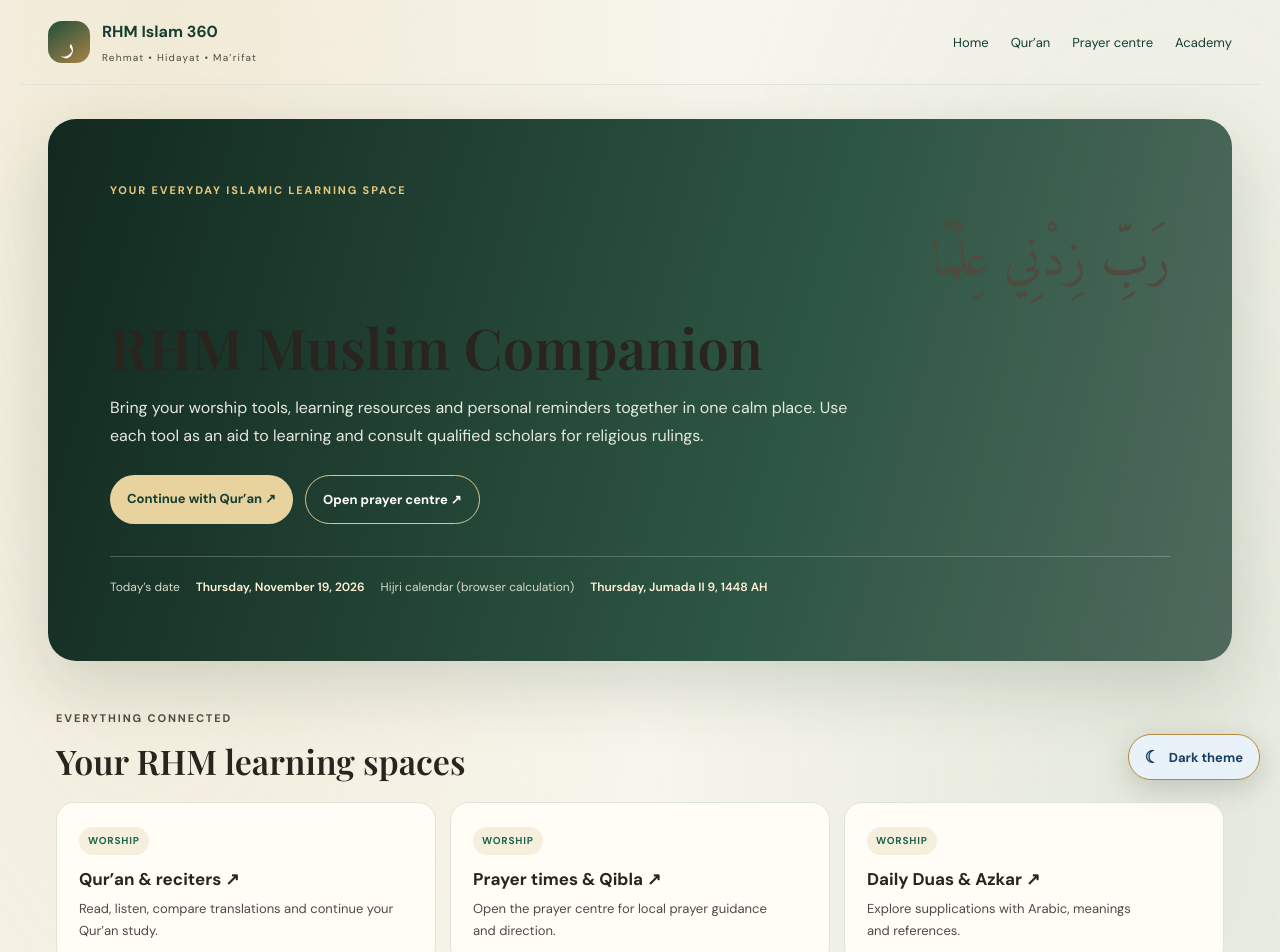
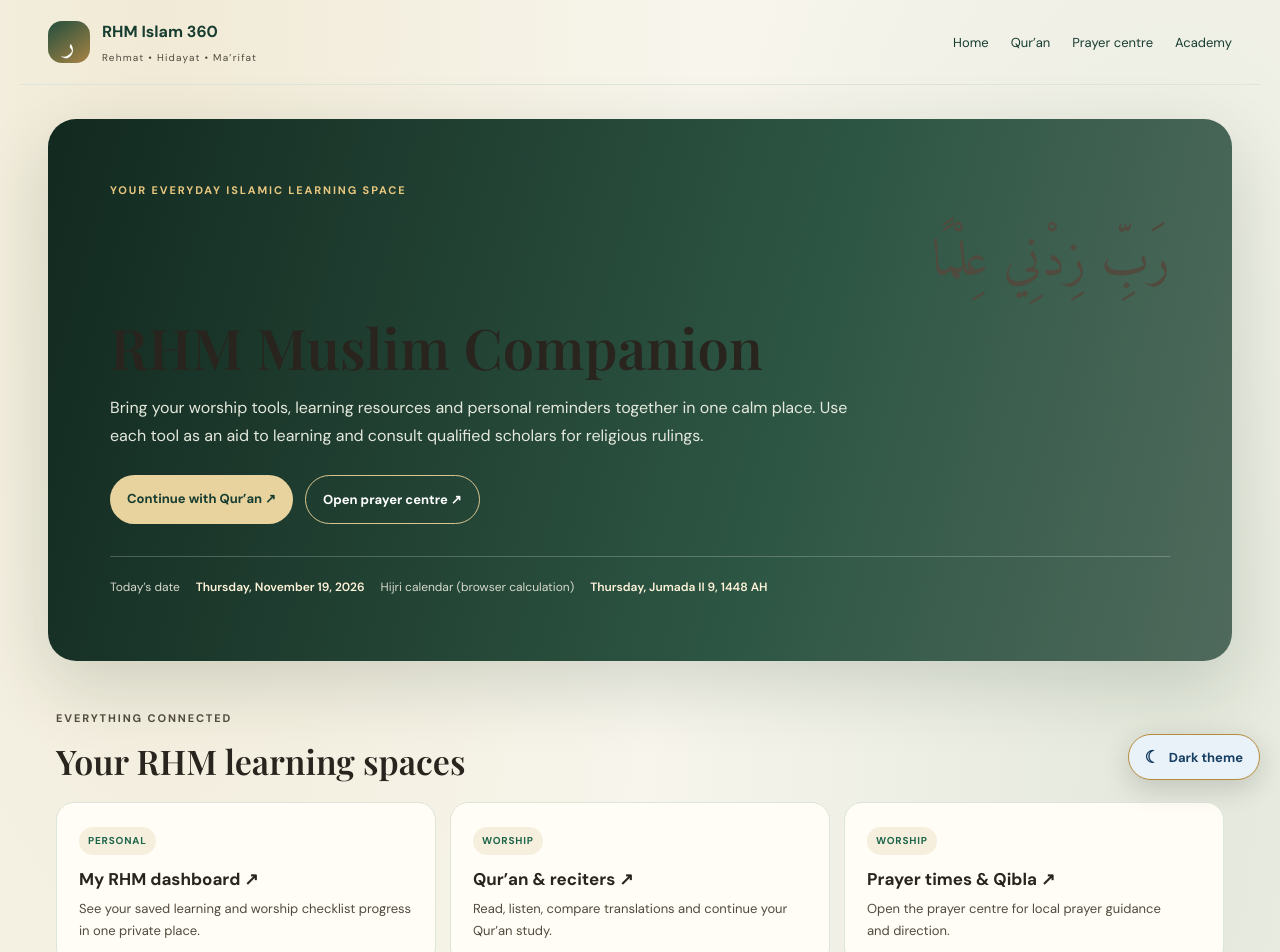
Before and after one commit to muhammadhadiurrehman7-max/rhm-islamic-circle, a Next.js app: page /companion in a window 1280 px wide. Shown: the top 952 px of the page. Built offline with nearby package versions, Linux system fonts and the light colour scheme; a web font is replaced by a local one.

Commit message:
Link personal dashboard from Companion

```diff
--- a/app/companion/page.tsx
+++ b/app/companion/page.tsx
@@ -4,6 +4,7 @@ import { useEffect, useMemo, useState } from "react";
 import styles from "./page.module.css";
 
 const links = [
+  { title: "My RHM dashboard", description: "See your saved learning and worship checklist progress in one private place.", href: "/my-rhm", tag: "Personal" },
   { title: "Qur’an & reciters", description: "Read, listen, compare translations and continue your Qur’an study.", href: "/quran", tag: "Worship" },
   { title: "Prayer times & Qibla", description: "Open the prayer centre for local prayer guidance and direction.", href: "/prayer-times", tag: "Worship" },
   { title: "Daily Duas & Azkar", description: "Explore supplications with Arabic, meanings and references.", href: "/duas", tag: "Worship" },
```
